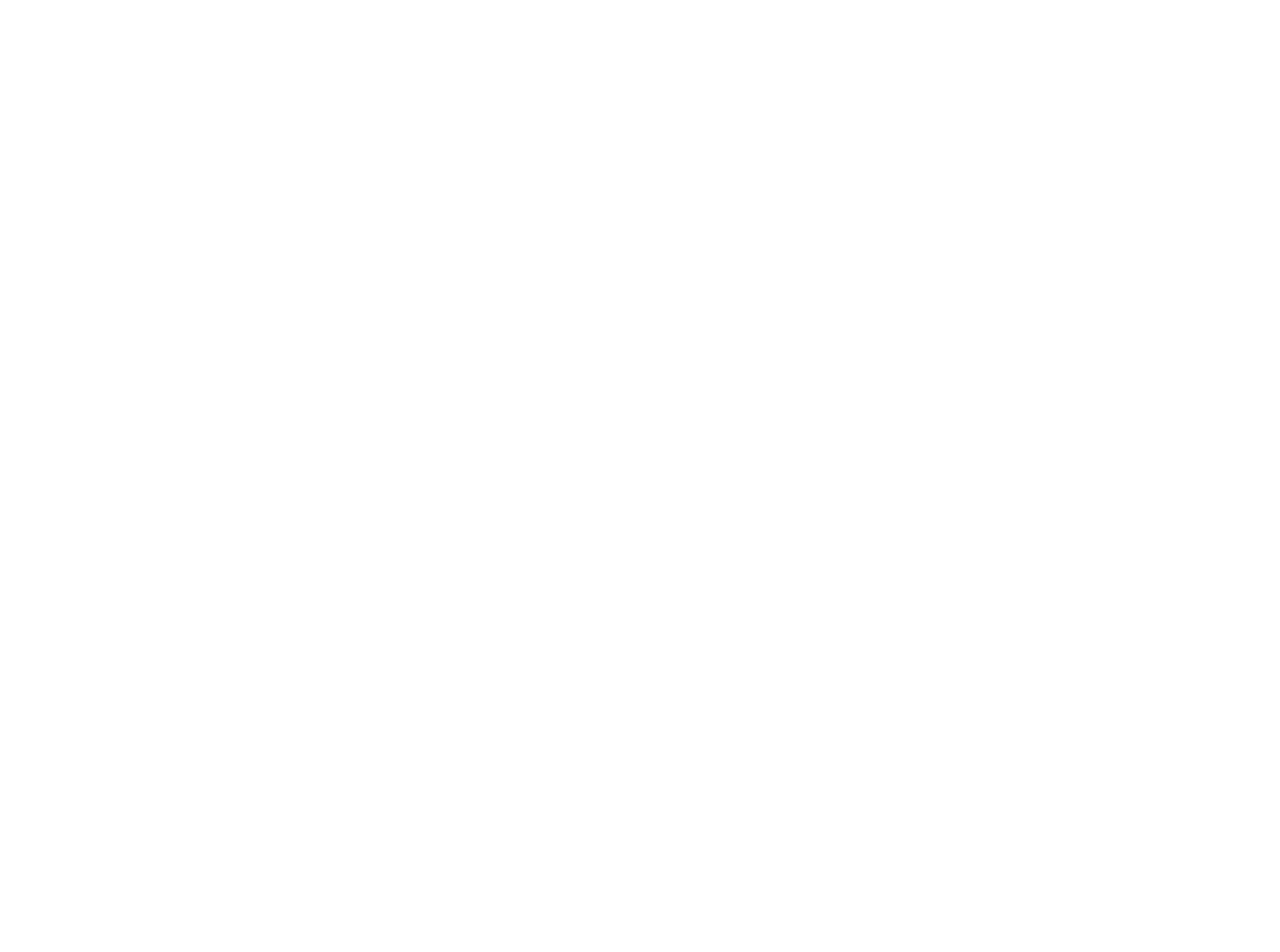
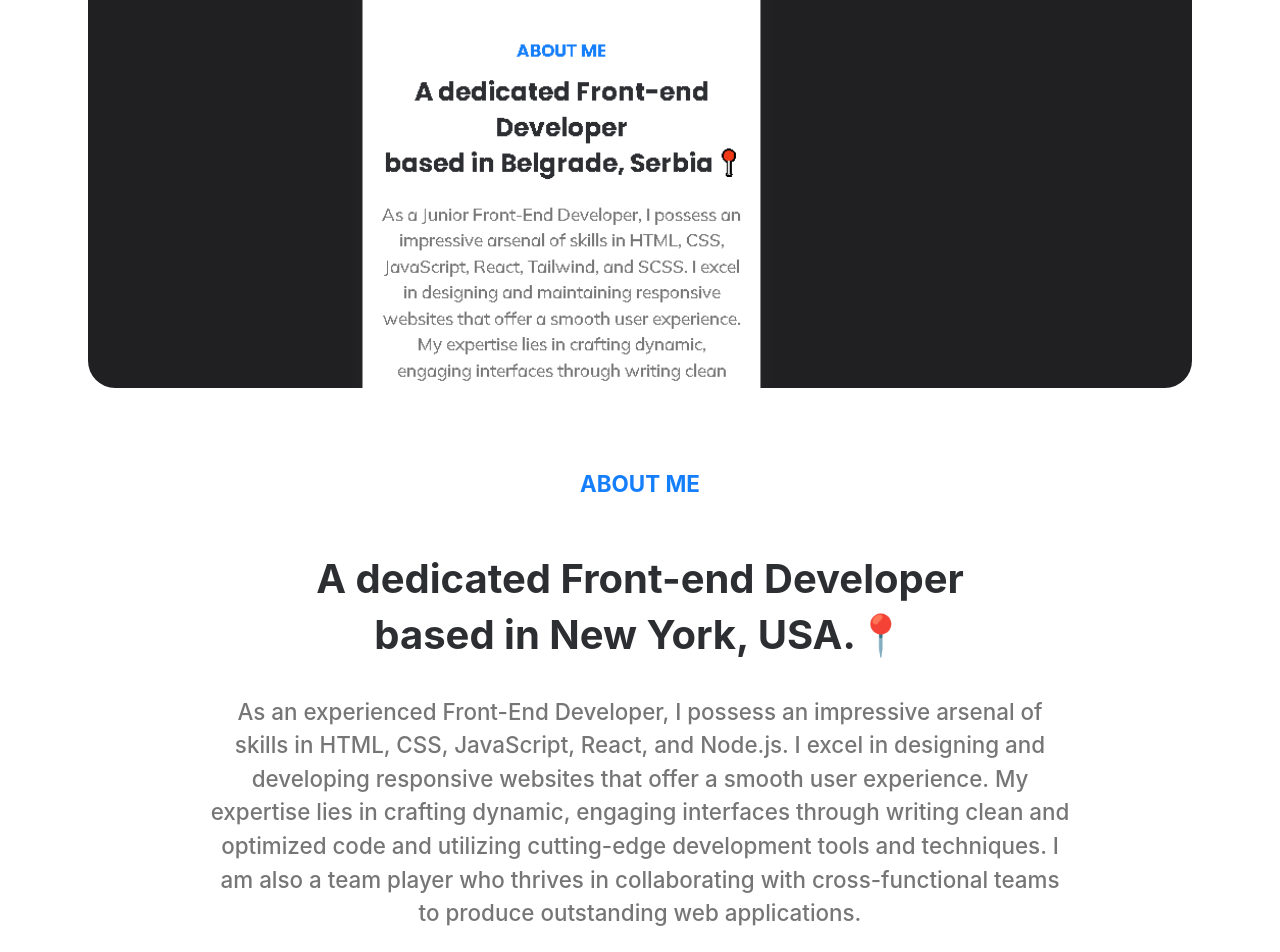
Before and after one commit to chrisMasoud/portfolio, a React (Create React App) app: page / in a window 1280 px wide. Shown: the part 1677-2629 px from the top of the page. Before the commit the page ends 1437 px from the top, so only its background shows below. Built offline with nearby package versions, Linux system fonts and the light colour scheme.

Commit message:
created about section

```diff
--- a/src/App.js
+++ b/src/App.js
@@ -1,10 +1,12 @@
+import React from "react";
+import About from "./components/About";
 import Hero from "./components/Hero";
-import logo from "./logo.svg";
 
 function App() {
   return (
     <div>
       <Hero />
+      <About />
     </div>
   );
 }
--- /dev/null
+++ b/src/components/About.jsx
@@ -0,0 +1,35 @@
+import React from "react";
+import img from "../img/about.png";
+import "../styles/About.css";
+
+export default function About() {
+  return (
+    <section id="about" className="about">
+      <div className="container">
+        <div className="about-content">
+          <div className="img-side">
+            <img src={img} alt="About Image" className="about-img" />
+          </div>
+          <div className="text-side">
+            <h3>About Me</h3>
+            <h4>
+              A dedicated Front-end Developer
+              <br />
+              based in New York, USA.📍
+            </h4>
+            <p>
+              As an experienced Front-End Developer, I possess an impressive
+              arsenal of skills in HTML, CSS, JavaScript, React, and Node.js. I
+              excel in designing and developing responsive websites that offer a
+              smooth user experience. My expertise lies in crafting dynamic,
+              engaging interfaces through writing clean and optimized code and
+              utilizing cutting-edge development tools and techniques. I am also
+              a team player who thrives in collaborating with cross-functional
+              teams to produce outstanding web applications.
+            </p>
+          </div>
+        </div>
+      </div>
+    </section>
+  );
+}
--- a/src/components/Hero.jsx
+++ b/src/components/Hero.jsx
@@ -5,7 +5,7 @@
 
 export default function Hero() {
   return (
-    <section className="hero">
+    <section id="home" className="hero">
       <div className="container">
         <div className="content">
           <div className="hero-main">
@@ -13,7 +13,7 @@
               <h1>Front-End React Developer</h1>
               <p>
                 Hi, I'm Chris Masoud. A passionate Front-end Developer based in
-                New York.
+                New York📍
               </p>
               <span>
                 <a
--- /dev/null
+++ b/src/styles/About.css
@@ -0,0 +1,46 @@
+.about-content {
+  grid-template-columns: 1fr;
+  text-align: center;
+  display: grid;
+  align-items: center;
+  justify-content: center;
+}
+
+.img-side {
+  position: relative;
+}
+
+.about-img {
+  height: auto;
+  width: 90%;
+  margin-bottom: 3.5rem;
+  border-radius: 1.7rem;
+}
+
+.text-side {
+  padding-right: 0;
+  margin: 0 auto;
+  max-width: 54rem;
+}
+
+.text-side h3 {
+  color: #147efb;
+  font-size: 1.4rem;
+  font-weight: 700;
+  margin-bottom: 1rem;
+  text-transform: uppercase;
+}
+
+.text-side h4 {
+  color: #2d2e32;
+  font-size: 2.5rem;
+  margin-bottom: 2rem;
+  line-height: 1.4;
+}
+
+.text-side p {
+  color: #767676;
+  font-size: 1.4rem;
+  font-weight: 500;
+  line-height: 1.5;
+}
--- a/src/styles/Hero.css
+++ b/src/styles/Hero.css
@@ -67,7 +67,7 @@
 }
 
 .fa-icon:hover {
-  color: blue;
+  color: #147efb;
 }
 
 .skills {
```
Also changed, not shown: src/img/about.png (added).
